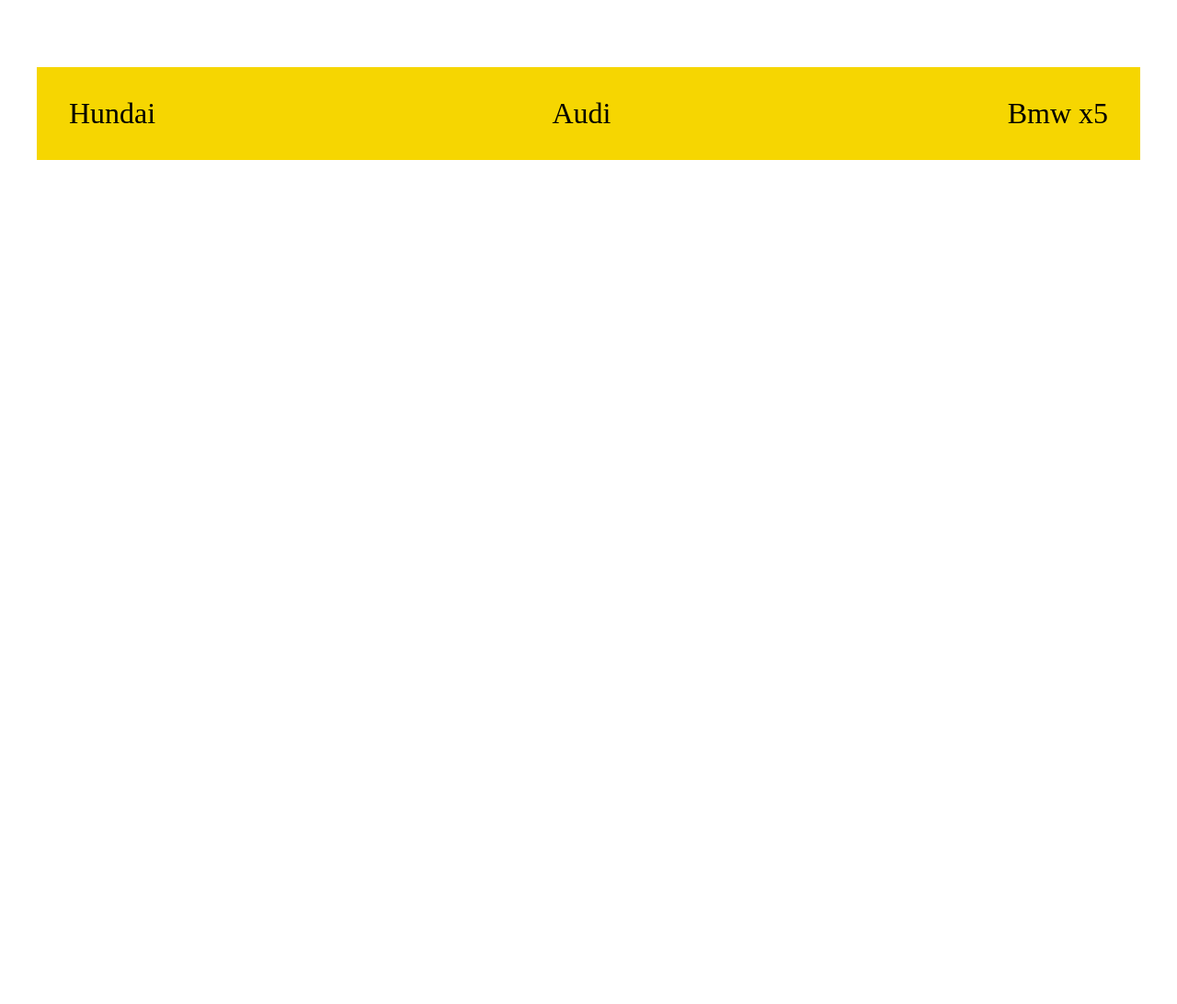
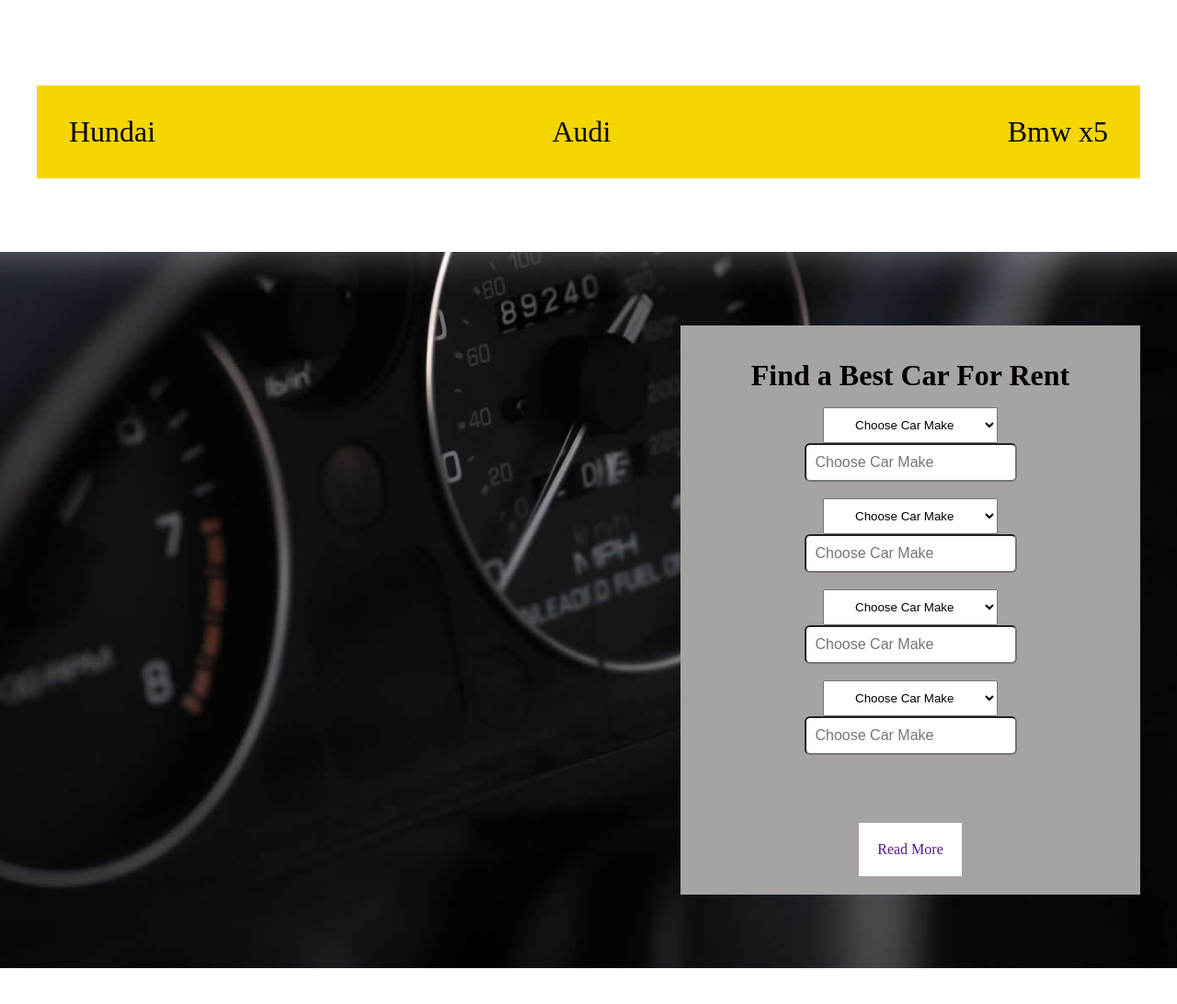
Before and after one commit to mahinosman123/car, a plain HTML site: page index.html in a window 1280 px wide. Shown: the part 1202-2294 px from the top of the page at 92% size. Before the commit the page ends 1456 px from the top, so only its background shows below. Drawn offline with Linux system fonts and the light colour scheme.

Commit message:
form section Added

```diff
--- a/index.html
+++ b/index.html
@@ -83,6 +83,53 @@
         </div>
     </section>
     <!-- varaity section end -->
+    <!-- Form Section Starts -->
+    <section class="form-section">
+        <div class="common-width">
+            <div class="form-content">
+                <h1>Find a Best Car For Rent</h1>
+                <form action="" class="main-form">
+                    <ul>
+                        <li><select class="select" name="" id="" ><option value="" selected>Choose Car Make</option>
+
+                            <option value="">1</option>
+                            <option value="">2</option>
+                            <option value="">3</option>
+                        </select>
+                        </li>
+                        <li><input type="text" placeholder="Choose Car Make"  class="choose-car"></li> <br>
+                        <li ><select class="select" name="" id=""><option value="" selected>Choose Car Make</option>
+
+                            <option value="">1</option>
+                            <option value="">2</option>
+                            <option value="">3</option>
+                        </select>
+                        </li>
+                        <li><input type="text" placeholder="Choose Car Make"  class="choose-car"></li>  <br>
+                        <li ><select class="select" name="" id=""><option value="" selected>Choose Car Make</option>
+
+                            <option value="">1</option>
+                            <option value="">2</option>
+                            <option value="">3</option>
+                        </select>
+                        </li>
+                        <li><input type="text" placeholder="Choose Car Make"  class="choose-car"></li> <br>
+                        <li ><select class="select" name="" id=""><option value="" selected>Choose Car Make</option>
+
+                            <option value="">1</option>
+                            <option value="">2</option>
+                            <option value="">3</option>
+                        </select>
+                        </li>
+                        <li><input type="text" placeholder="Choose Car Make"  class="choose-car"></li>  <br><br><br>
+                        <li><a href="" class="Read-More">Read More</a></li>
+                    </ul>
+                </form>
+            </div>
+        </div>
+    </section>
+    <!-- Form Section Ends -->
+
 
 </body>
 </html>
--- a/style.css
+++ b/style.css
@@ -100,7 +100,7 @@ a{
 .Read-More {
 	display: inline-block;
 	margin-top: 20px;
-	background: white;
+	background: white; padding: 20px;
 }
 /*     <!-- varaity section start --> */
 .varaity-section {
@@ -132,3 +132,32 @@ a{
 }
 .varaity-text ul li{}
 .same-img img{}
+
+/* Form Section start */
+.form-section {
+	background: url(./banner.jpg) no-repeat;
+	background-position: center center;
+	background-size: cover;
+	padding: 5em 0;
+	margin-bottom: 60px;
+}
+.form-content {
+	width: 500px;
+	background: #a7a3a3;
+	margin-left: auto;
+	text-align: center;
+    padding: 20px 0;
+}
+.form-content h1 {
+	font-size: 2em;
+	padding: .5em 0;
+}
+.choose-car {
+	padding: 10px;
+	font-size: 1em;
+	border-radius: 6px;
+}
+.select {
+	padding: 10px 30px;
+}
+/* Form Section Ends */
```
